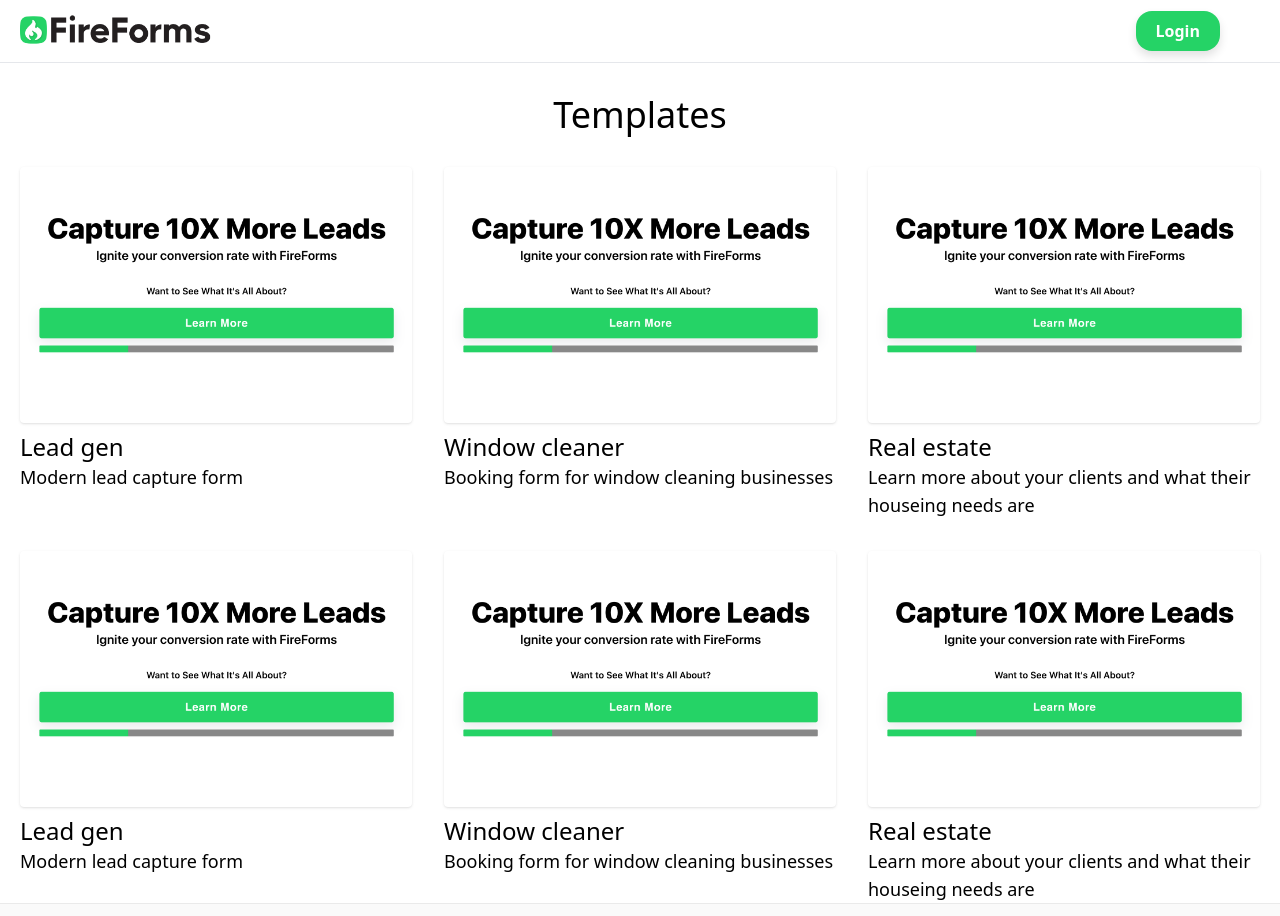
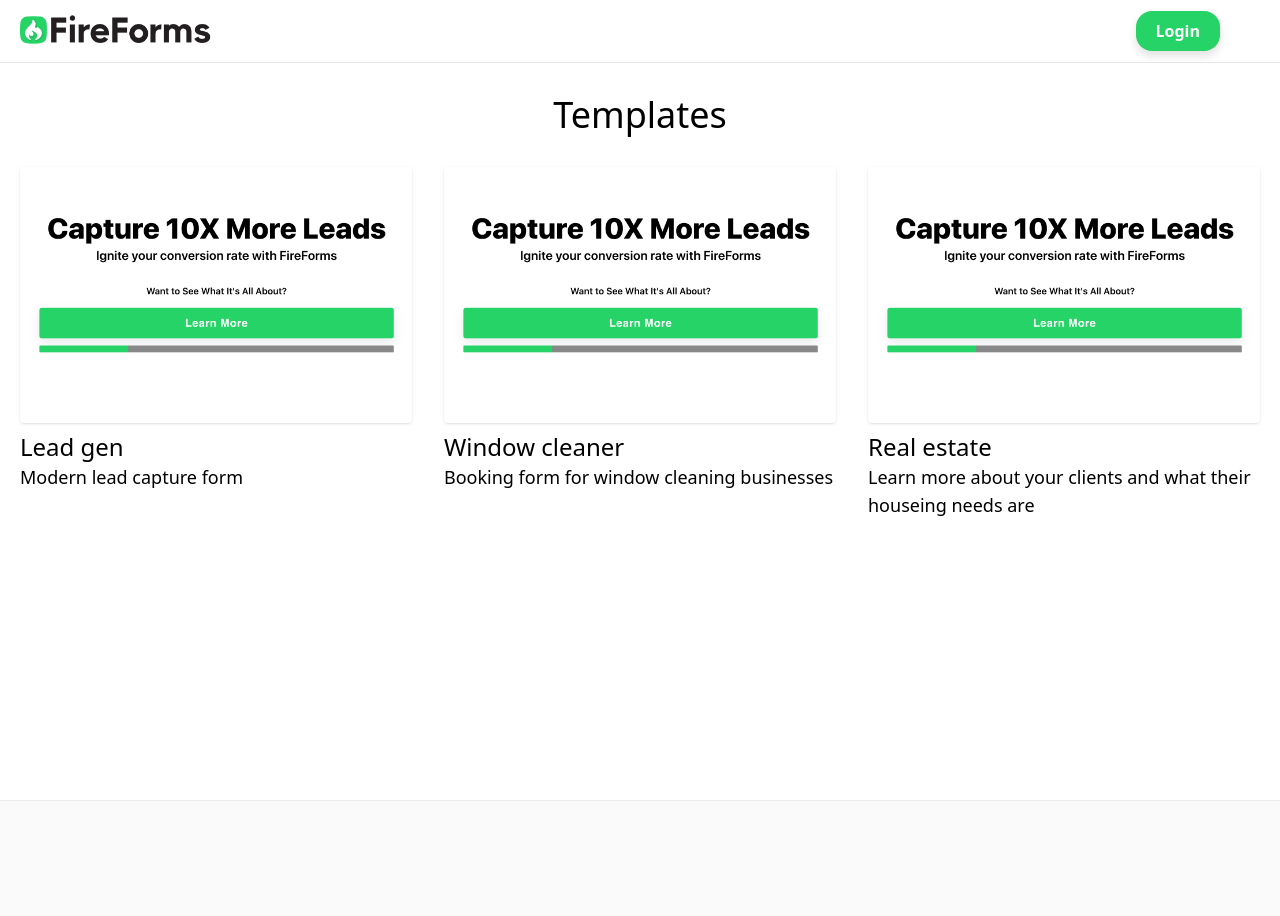
Before and after one commit to seananth/fireforms-marketing, a Next.js app: page /examples in a window 1280 px wide. Shown: the top 916 px of the page. Built offline with nearby package versions, Linux system fonts and the light colour scheme.

Commit message:
map over examples

```diff
--- a/pages/examples.js
+++ b/pages/examples.js
@@ -6,45 +6,45 @@ import image from "../public/assets/examples/lead-gen-example.png";
 //components
 import { ExampleCard } from "../components/examples/ExampleCard";
 
+const exampleData = [
+  {
+    preview: image,
+    title: "Lead gen",
+    body: "Modern lead capture form",
+    link: "/",
+  },
+  {
+    preview: image,
+    title: "Window cleaner",
+    body: "Booking form for window cleaning businesses",
+    link: "/",
+  },
+  {
+    preview: image,
+    title: "Real estate",
+    body: "Learn more about your clients and what their houseing needs are",
+    link: "/",
+  },
+];
+
 export default function Examples() {
   return (
     <Layout>
       <Head>
-        <title>Fireforms</title>
+        <title>Multi step form examples</title>
       </Head>
       <Container>
         <p className="py-8 text-4xl text-center">Templates</p>
         <div className="grid grid-cols-3 gap-8">
-          <ExampleCard
-            preview={image}
-            title="Lead gen"
-            body="Modern lead capture form"
-          />
-          <ExampleCard
-            preview={image}
-            title="Window cleaner"
-            body="Booking form for window cleaning businesses"
-          />
-          <ExampleCard
-            preview={image}
-            title="Real estate"
-            body="Learn more about your clients and what their houseing needs are"
-          />
-          <ExampleCard
-            preview={image}
-            title="Lead gen"
-            body="Modern lead capture form"
-          />
-          <ExampleCard
-            preview={image}
-            title="Window cleaner"
-            body="Booking form for window cleaning businesses"
-          />
-          <ExampleCard
-            preview={image}
-            title="Real estate"
-            body="Learn more about your clients and what their houseing needs are"
-          />
+          {exampleData.map((item) => {
+            return (
+              <ExampleCard
+                preview={item.preview}
+                title={item.title}
+                body={item.body}
+              />
+            );
+          })}
         </div>
       </Container>
     </Layout>
```
